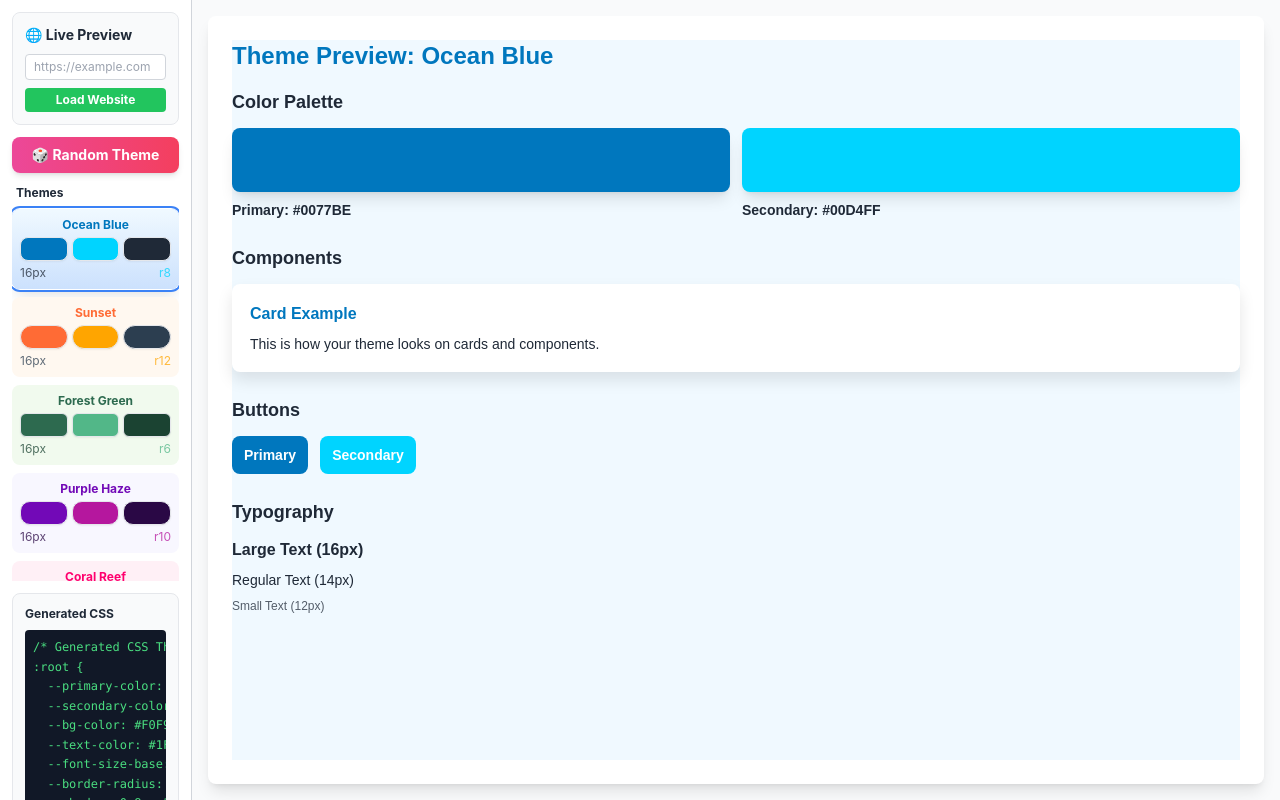
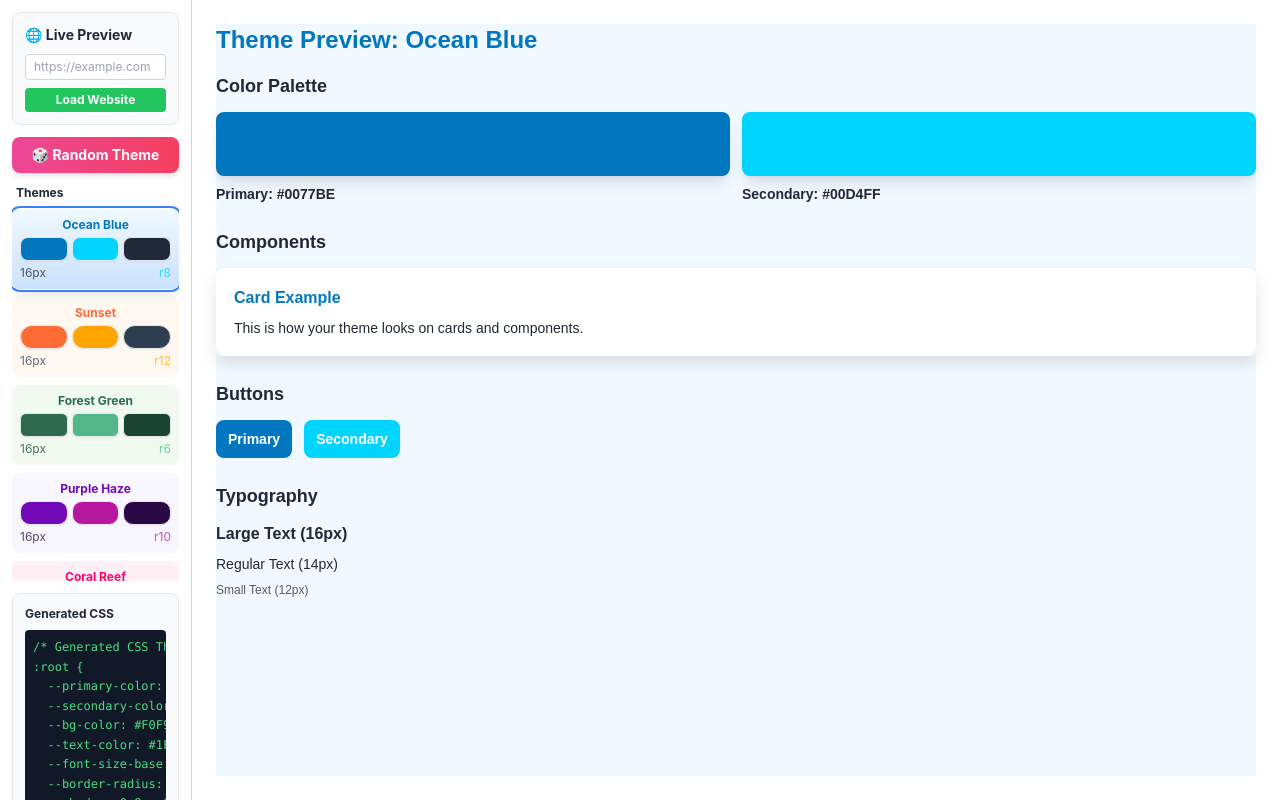
Before and after one commit to seojoonkim/css-theme-generator, a Next.js app: page / in a window 1280 px wide. Built offline with nearby package versions, Linux system fonts and the light colour scheme.

Commit message:
✨ UI: 우측 iframe 전체화면 + 좌측 패널 완전 스크롤

```diff
--- a/app/components/ThemeGenerator.tsx
+++ b/app/components/ThemeGenerator.tsx
@@ -373,11 +373,11 @@ export default function ThemeGenerator() {
   return (
     <div className="w-screen h-screen bg-gray-100 flex overflow-hidden">
       {/* Main Content: Left 15% | Right 85% */}
-      <div className="flex w-full h-full">
-        {/* Left Panel: Theme Presets (15%) */}
-        <div className="w-[15%] bg-white border-r border-gray-300 overflow-y-auto p-3 space-y-3">
+      <div className="flex w-full h-full gap-0">
+        {/* Left Panel: Theme Presets (15%) - Scrollable */}
+        <div className="w-[15%] h-screen bg-white border-r border-gray-300 overflow-y-scroll overflow-x-hidden p-3 flex flex-col space-y-3">
           {/* URL Input Section */}
-          <div className="bg-gray-50 rounded-lg p-3 border border-gray-200 sticky top-0">
+          <div className="bg-gray-50 rounded-lg p-3 border border-gray-200 flex-shrink-0">
             <h3 className="text-sm font-bold mb-2 text-gray-800">🌐 Live Preview</h3>
             <div className="space-y-2">
               <input
@@ -422,7 +422,7 @@ export default function ThemeGenerator() {
 
           {/* CSS Code Preview */}
           {!livePreviewActive && (
-            <div className="bg-gray-50 rounded-lg p-3 border border-gray-200">
+            <div className="bg-gray-50 rounded-lg p-3 border border-gray-200 flex-shrink-0">
               <h3 className="text-xs font-bold mb-2 text-gray-800">Generated CSS</h3>
               <pre className="bg-gray-900 text-green-400 p-2 rounded overflow-x-auto text-xs leading-relaxed max-h-48 overflow-y-auto font-mono">
                 <code>{cssCode.substring(0, 400)}...</code>
@@ -431,11 +431,11 @@ export default function ThemeGenerator() {
           )}
         </div>
 
-        {/* Right Panel: Preview/Live (85%) */}
-        <div className="w-[85%] bg-gray-50 overflow-hidden flex flex-col p-4">
+        {/* Right Panel: Preview/Live (85%) - Full Screen */}
+        <div className="w-[85%] h-screen bg-gray-50 overflow-hidden flex flex-col">
           {!livePreviewActive ? (
             /* Static Preview Mode */
-            <div className="flex-1 bg-white rounded-lg shadow-lg overflow-y-auto p-6">
+            <div className="flex-1 bg-white overflow-y-auto p-6">
               <div style={{
                 backgroundColor: currentTheme.backgroundColor,
                 color: currentTheme.textColor,
@@ -536,8 +536,8 @@ export default function ThemeGenerator() {
             </div>
           ) : (
             /* Live Preview Mode */
-            <div className="flex-1 bg-white rounded-lg shadow-lg overflow-hidden flex flex-col">
-              <div className="bg-gradient-to-r from-blue-500 to-purple-600 px-4 py-3 border-b border-gray-200 flex justify-between items-center">
+            <div className="flex-1 bg-white overflow-hidden flex flex-col">
+              <div className="bg-gradient-to-r from-blue-500 to-purple-600 px-4 py-2 border-b border-gray-200 flex justify-between items-center flex-shrink-0">
                 <div className="flex items-center gap-2">
                   <p className="text-sm font-semibold text-white">
                     📱 Live Preview
```
